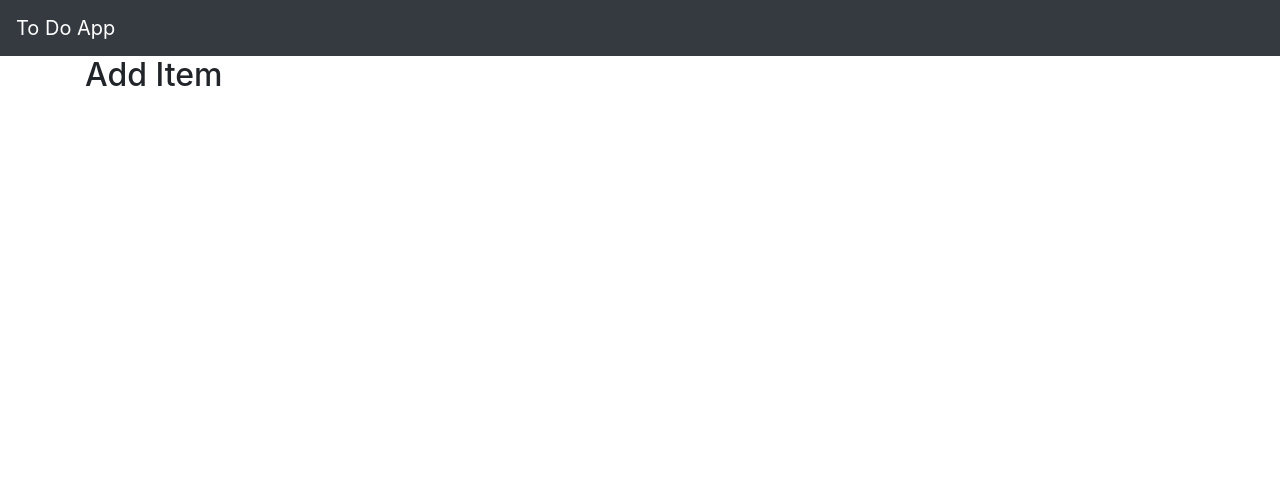
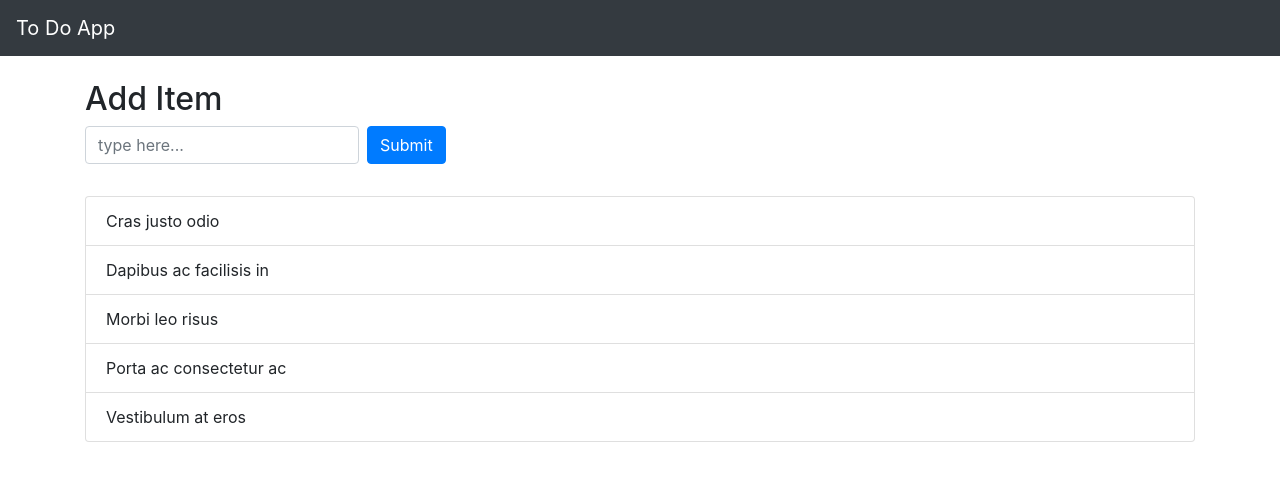
Before and after one commit to euhidaman/Django_ToDoList, a Django app: template ToDoList/templates/ToDoList/index.html in a window 1280 px wide. Shown: the top 481 px of the page. Run offline with Django 3.2, Linux system fonts and the light colour scheme; the template is opened without the code that fills it, so the values that code supplies are empty; some libraries are stand-ins or nearby versions.

Commit message:
Wrote first view, to render basic html template

```diff
--- a/ToDoList/templates/ToDoList/index.html
+++ b/ToDoList/templates/ToDoList/index.html
@@ -1,10 +1,25 @@
 {% extends "base.html" %}
 
 {% block content %}
-    <div class="row">
-    <div class="col">
-        <h2>Add Item</h2>
+    <div class="row mt-4">
+        <div class="col">
+            <h2>Add Item</h2>
+            <form class="form-inline">
+                <input type="text" class="form-control mb-2 mr-sm-2" placeholder="type here...">
+                <button type="submit" class="btn btn-primary mb-2">Submit</button>
+            </form>
+        </div>
+    </div>
 
-    </div>
+    <div class="row mt-4">
+       <div class="col">
+           <ul class="list-group">
+              <li class="list-group-item">Cras justo odio</li>
+              <li class="list-group-item">Dapibus ac facilisis in</li>
+              <li class="list-group-item">Morbi leo risus</li>
+              <li class="list-group-item">Porta ac consectetur ac</li>
+              <li class="list-group-item">Vestibulum at eros</li>
+           </ul>
+       </div>
     </div>
 {% endblock content %}
--- a/ToDoList/views.py
+++ b/ToDoList/views.py
@@ -1,3 +1,6 @@
 from django.shortcuts import render
 
+
 # Create your views here.
+def home(request):
+    return render(request, 'main/index.html')
```
